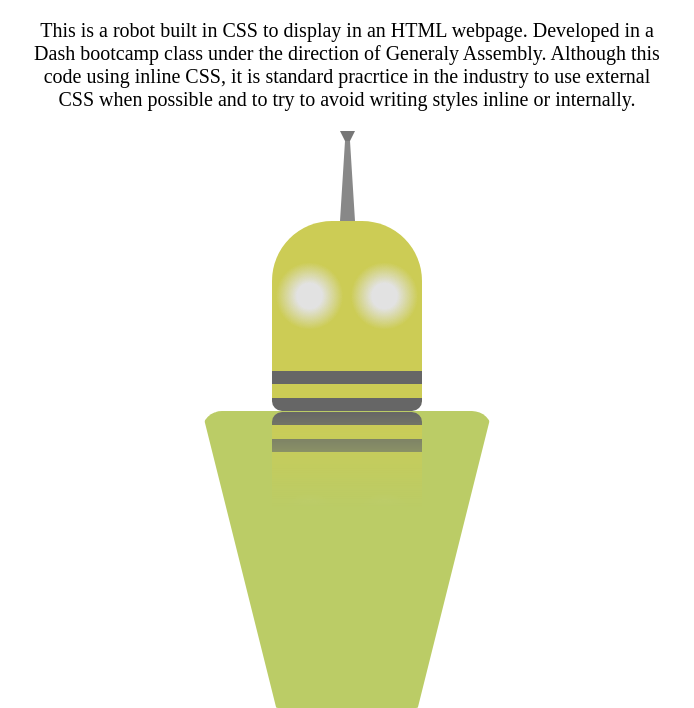
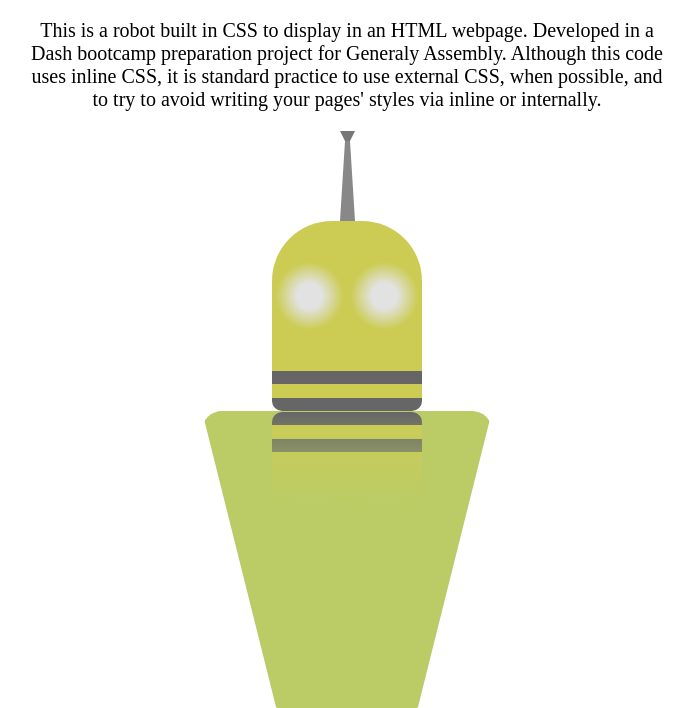
Before and after one commit to ben-vaughn/css-robot, a plain HTML site: page index.html in a window 1280 px wide. Shown: the part 87-795 px from the top of the page, without its empty margins (293-987 px from the left). Drawn offline with Linux system fonts and the light colour scheme.

Commit message:
grammar
updated some grammar within the p tags in index.html

```diff
--- a/index.html
+++ b/index.html
@@ -55,7 +55,7 @@
   <br>
   <center>
     <h1>CSS Robot</h1>
-    <p>This is a robot built in CSS to display in an HTML webpage. Developed in a Dash bootcamp class under the direction of Generaly Assembly. Although this code using inline CSS, it is standard pracrtice in the industry to use external CSS when possible and to try to avoid writing styles inline or internally.</p>
+    <p>This is a robot built in CSS to display in an HTML webpage. Developed in a Dash bootcamp preparation project for Generaly Assembly. Although this code uses inline CSS, it is standard practice to use external CSS, when possible, and to try to avoid writing your pages' styles via inline or internally.</p>
     <div class="beep"></div>
     <div class="brain"></div>
     <div class="torso"></div>
```
